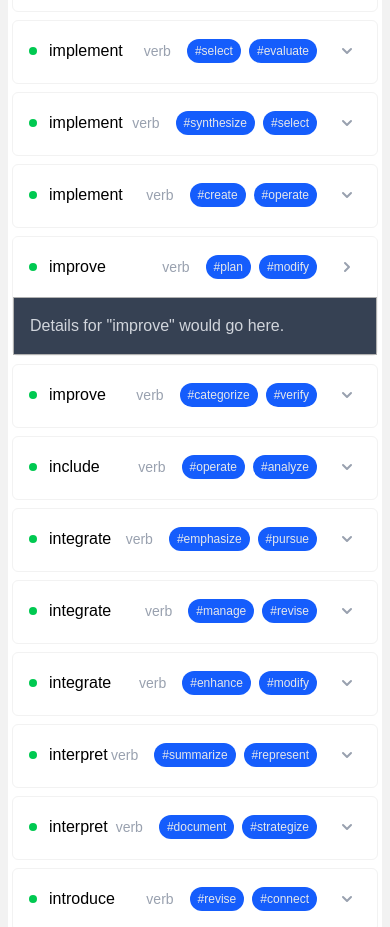
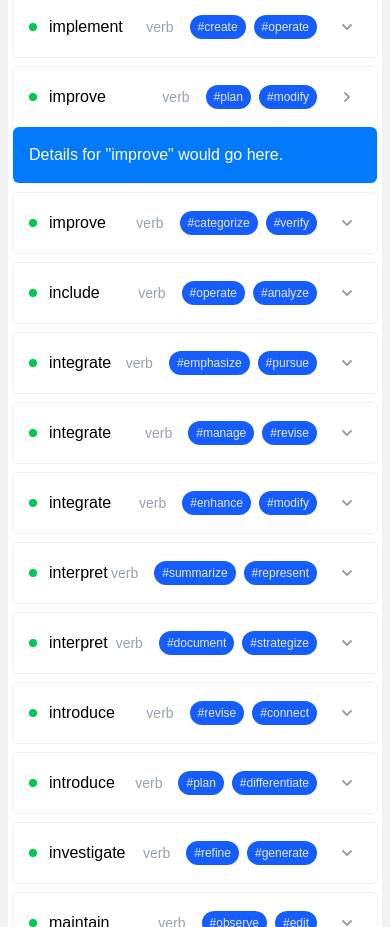
Before and after one commit to concordgrape/common-german-words, a Next.js app: page /browse in a window 390 px wide. Shown: the part 6200-7127 px from the top of the page. Built offline with nearby package versions, Linux system fonts and the light colour scheme.

Commit message:
Update WordTable.tsx

```diff
--- a/app/components/WordTable.tsx
+++ b/app/components/WordTable.tsx
@@ -478,7 +478,7 @@ const toggleRow = (word: Word) => {
             <div
               className={`overflow-hidden ${
                 expandedRows.includes(word.id) ? 'max-h-screen opacity-100 p-4' : 'max-h-0 opacity-0'
-              } bg-gray-700 text-gray-300 border-1 border-[#B1B1B1] visible sm:hidden md:hidden`}
+              } bg-[#027AFB] rounded-md text-white visible sm:hidden md:hidden`}
             >
               <p>Details for &quot;{word.term}&quot; would go here.</p>
             </div>
```
